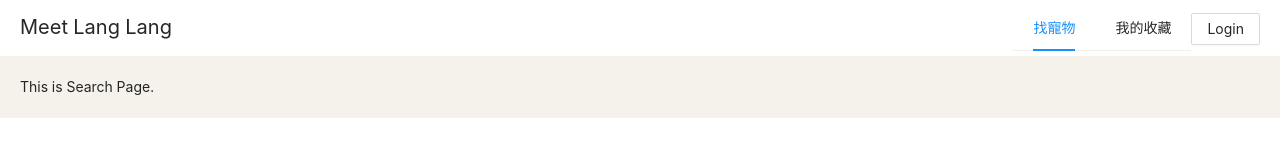
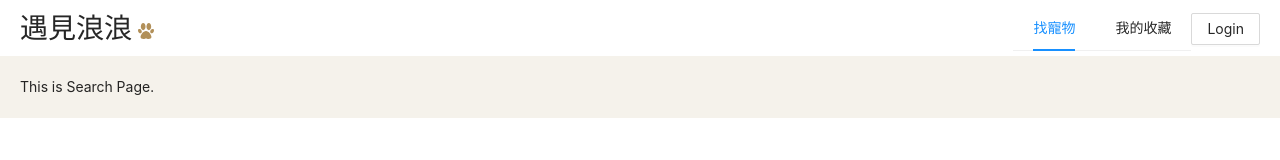
Before and after one commit to HsinShan/MeetLangLang-Frontend, a React (Create React App) app in the folder app/: page / in a window 1280 px wide. Shown: the top 160 px of the page. Built offline with nearby package versions, Linux system fonts and the light colour scheme.

Commit message:
feat(app): add logo to header

```diff
--- a/app/src/assets/style/header/index.scss
+++ b/app/src/assets/style/header/index.scss
@@ -5,7 +5,16 @@
   justify-content: space-between;
 
   .logo {
-    font-size: 20px;
+    h1 {
+      display: inline-block;
+      margin-bottom: 0px;
+    }
+
+    img {
+      width: 16px;
+      margin-left: 6px;
+      margin-bottom: 6px;
+    }
   }
 
   .container {
--- a/app/src/components/header/index.js
+++ b/app/src/components/header/index.js
@@ -1,10 +1,14 @@
 import Navbar from './navbar';
 import UserHeader from './userHeader';
+import Logo from '../../assets/images/logo.svg';
 
 const Header = ({ isLogin, logout }) => (
     <div className="header">
         <div>
-            <div className="logo">Meet Lang Lang</div>
+            <div className="logo">
+                <h1>遇見浪浪</h1>
+                <img src={Logo} alt="Logo" />
+            </div>
         </div>
         <div className="container">
             <Navbar />
```
Also changed, not shown: app/src/assets/images/logo.svg (added).
